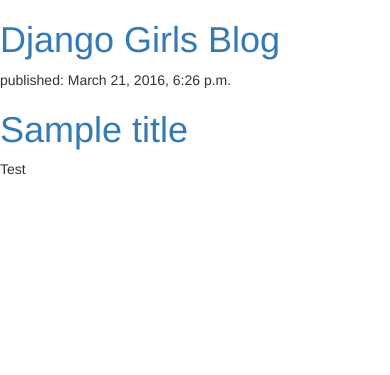
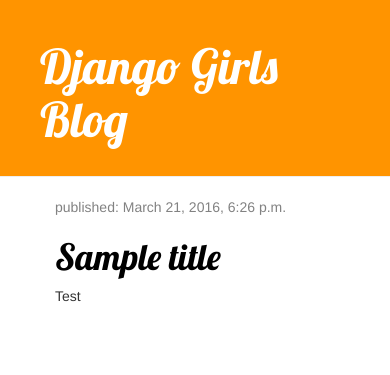
Before and after one commit to airskyler/Django_LAB8_1, a Django app: page / in a window 390 px wide. Shown: the top 375 px of the page. Run offline with Django 3.2, Linux system fonts and the light colour scheme; data comes from the database, SQL or seed files in the repository; some libraries are stand-ins or nearby versions.

Commit message:
Work done till end of turtorial 20

```diff
--- /dev/null
+++ b/blog/static/css/blog.css
@@ -0,0 +1,63 @@
+
+
+/* I am using color purple and using a font style called Lobster */
+
+h1 a {
+
+    color: #FA73F8;
+	font-family: 'Lobster';
+}
+
+/* I commented out the code below to to display the web page look nicer (it is taking left space out)*/
+/*
+body {
+    padding-left: 15px;
+}
+*/
+
+.page-header {
+    background-color: #ff9400;
+    margin-top: 0;
+    padding: 20px 20px 20px 40px;
+}
+
+.page-header h1, .page-header h1 a, .page-header h1 a:visited, .page-header h1 a:active {
+    color: #ffffff;
+    font-size: 36pt;
+    text-decoration: none;
+}
+
+.content {
+    margin-left: 40px;
+}
+
+h1, h2, h3, h4 {
+    font-family: 'Lobster', cursive;
+}
+
+.date {
+    color: #828282;
+}
+
+.save {
+    float: right;
+}
+
+.post-form textarea, .post-form input {
+    width: 100%;
+}
+
+.top-menu, .top-menu:hover, .top-menu:visited {
+    color: #ffffff;
+    float: right;
+    font-size: 26pt;
+    margin-right: 20px;
+}
+
+.post {
+    margin-bottom: 70px;
+}
+
+.post h1 a, .post h1 a:visited {
+    color: #000000;
+}
--- /dev/null
+++ b/blog/templates/blog/base.html
@@ -0,0 +1,30 @@
+
+
+{% load staticfiles %}
+
+<html>
+    <head>
+	    <title>Django Girls blog</title>
+	    <link rel="stylesheet" href="//maxcdn.bootstrapcdn.com/bootstrap/3.2.0/css/bootstrap.min.css">
+        <link rel="stylesheet" href="//maxcdn.bootstrapcdn.com/bootstrap/3.2.0/css/bootstrap-theme.min.css">
+	    <link rel="stylesheet" href="{% static 'css/blog.css' %}">
+		<link href="http://fonts.googleapis.com/css?family=Lobster&subset=latin,latin-ext" rel="stylesheet" type="text/css">
+
+
+    </head>
+
+	<body>
+		<div class="page-header">
+			<h1><a href="/">Django Girls Blog</a></h1>
+		</div>
+		<div class="content container">
+			<div class="row">
+				<div class="col-md-8">
+				{% block content %}
+				{% endblock %}
+				</div>
+			</div>
+		</div>
+	</body>
+
+</html>
--- a/blog/templates/blog/post_list.html
+++ b/blog/templates/blog/post_list.html
@@ -1,27 +1,16 @@
 
-{% load staticfiles %}
-
-<html>
-    <head>
-	    <title>Django Girls blog</title>
-	    <link rel="stylesheet" href="//maxcdn.bootstrapcdn.com/bootstrap/3.2.0/css/bootstrap.min.css">
-        <link rel="stylesheet" href="//maxcdn.bootstrapcdn.com/bootstrap/3.2.0/css/bootstrap-theme.min.css">
-	    <link rel="stylesheet" href="{% static 'css/blog.css' %}">
+{% extends 'blog/base.html' %}
 
 
-    </head>
-    <body>
-        <div>
-            <h1><a href="">Django Girls Blog</a></h1>
-        </div>
+{% block content %}
 
-        {% for post in posts %}
-			<div>
+	{% for post in posts %}
+		<div class="post">
+			<div class="date">
 				<p>published: {{ post.published_date }}</p>
-				<h1><a href="">{{ post.title }}</a></h1>
-				<p>{{ post.text|linebreaks }}</p>
 			</div>
-		{% endfor %}
-
-    </body>
-</html>
+			<h1><a href="">{{ post.title }}</a></h1>
+			<p>{{ post.text|linebreaks }}</p>
+		</div>
+	{% endfor %}
+{% endblock %}
```
Also changed, not shown: blog/static/css/blog.css.txt (deleted, +0 -7 lines).
